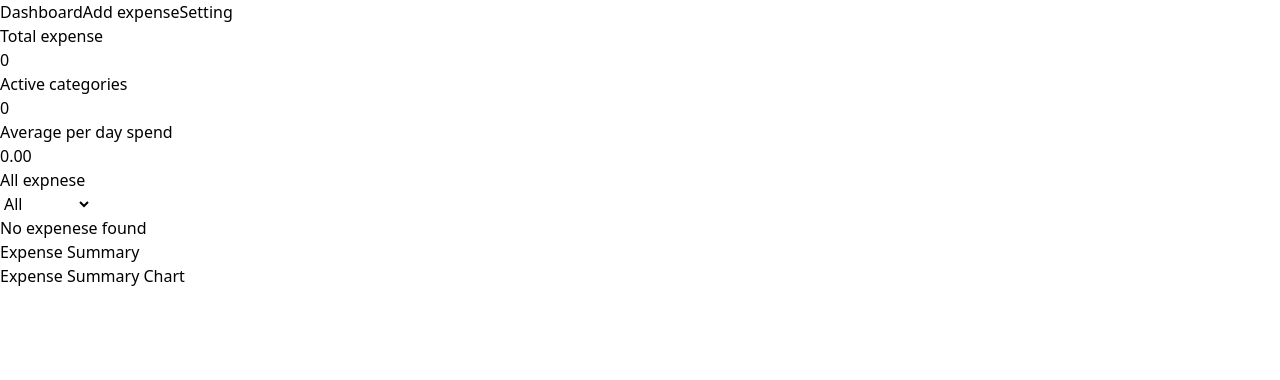
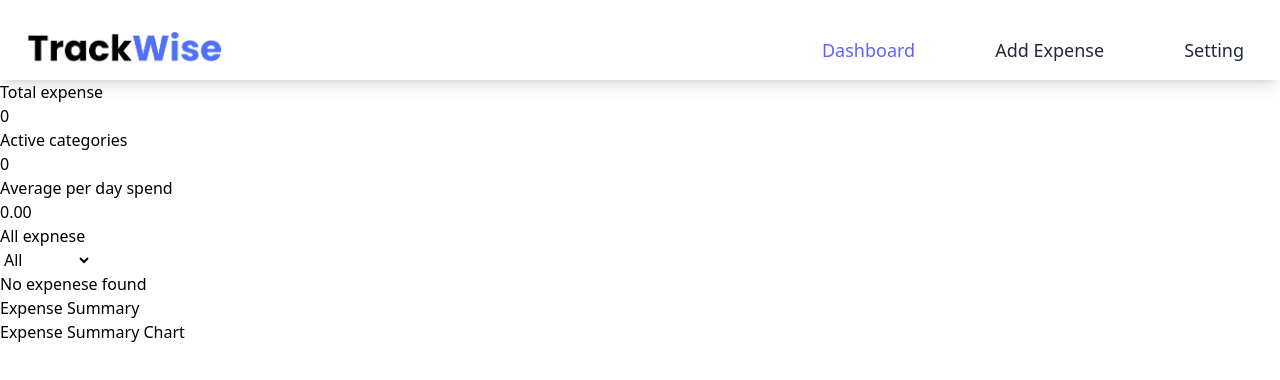
Before and after one commit to itsgauravkumar07/expenses-tracker, a React (Vite) app: page / in a window 1280 px wide. Shown: the top 380 px of the page. Built offline with nearby package versions, Linux system fonts and the light colour scheme.

Commit message:
style: apply style and implement the responsive design for mobile

```diff
--- a/src/components/Navbar.jsx
+++ b/src/components/Navbar.jsx
@@ -1,12 +1,66 @@
+import { useState } from "react";
+import { NavLink } from 'react-router-dom';
+import logo from '../assets/logo.png'
 
 function Navbar(){
 
+    const[onMenu, setOnMenu] = useState(false);
+
+    const links = [
+        {name: "Dashboard", to: "/" },
+        {name: "Add Expense", to: "/add" },
+        {name: "Setting", to: "/setting" }
+    ]
+
     return (
-        <div>
-            <a href="/">Dashboard</a>
-            <a href="/add">Add expense</a>
-            <a href="/setting">Setting</a>
-        </div>
+        <nav className="flex justify-between items-center h-20 pt-10 pb-5 px-6 relative shadow-lg">
+            <div>
+                <img src={logo} alt="" className="h-10"/>
+            </div>
+
+            {/* desktop links */}
+            <div className="hidden md:flex justify-end gap-14">
+
+                 {links.map((link => (
+                    <NavLink
+                        key={link.to}
+                        to={link.to}
+                        className={({isActive}) => `px-3 py-2 text-lg font-medium hover:text-indigo-500 ${
+                        isActive ? "text-indigo-500" : "text-gray-800"
+                        }`}
+                    >
+                        {link.name}
+                    </NavLink>
+
+                 )))}
+
+            </div>
+
+            <div className="md:hidden">
+                <button  onClick={() => setOnMenu(!onMenu)}>☰</button>
+            </div>
+
+            {
+                onMenu && (
+                    <div className="md:hidden absolute top-15 right-4 flex flex-col bg-gray-100 px-3 py-2 gap-3 rounded-md shadow-sm">
+                        {links.map((link => (
+                            <NavLink
+                                key={link.to}
+                                to={link.to}
+                                className={({isActive}) => `px-3 py-2 text-lg font-medium hover:text-indigo-500 ${
+                                isActive ? "text-indigo-500" : "text-gray-800"
+                                }`}
+                                onClick={() => setOnMenu(false)}
+                            >
+                                {link.name}
+                            </NavLink>
+                        )))}
+
+                    </div>
+                )
+            }
+
+        </nav>
     )
 }
 
```
Also changed, not shown: src/assets/Logo.png (added).
